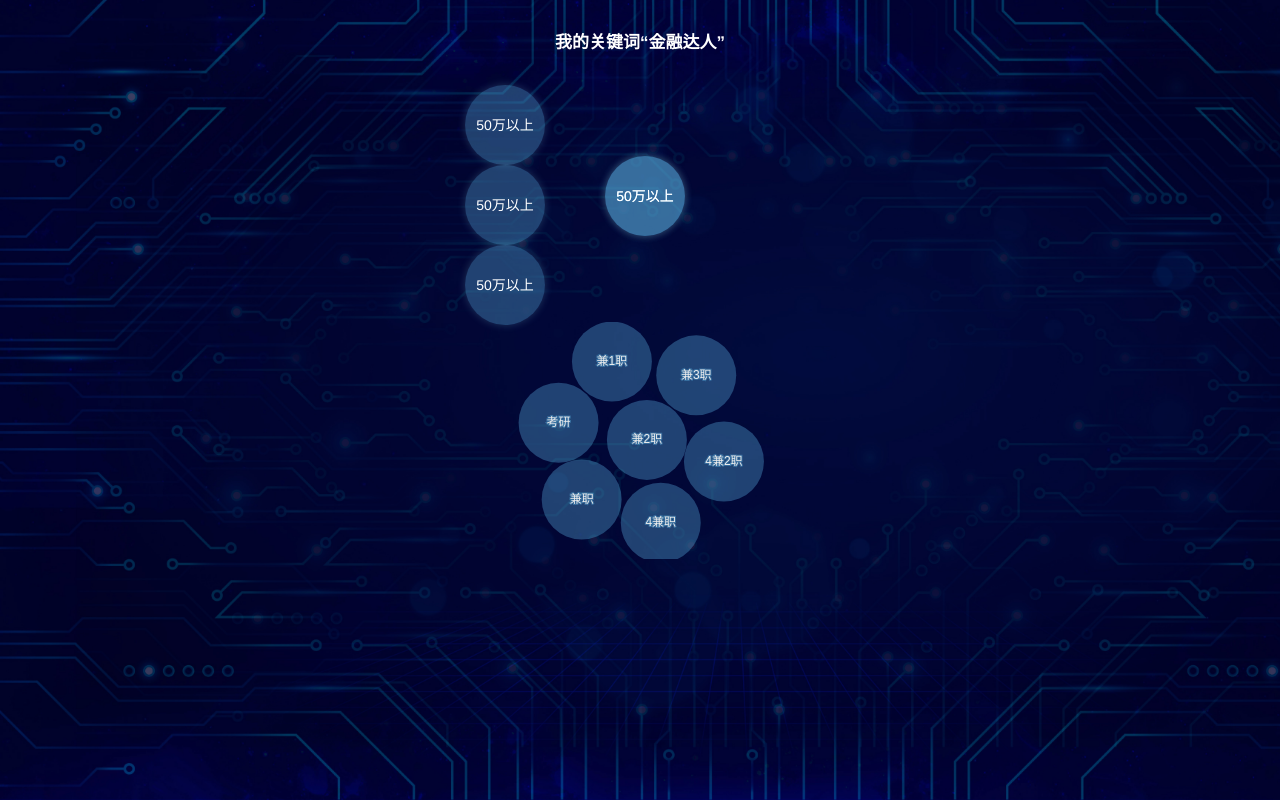
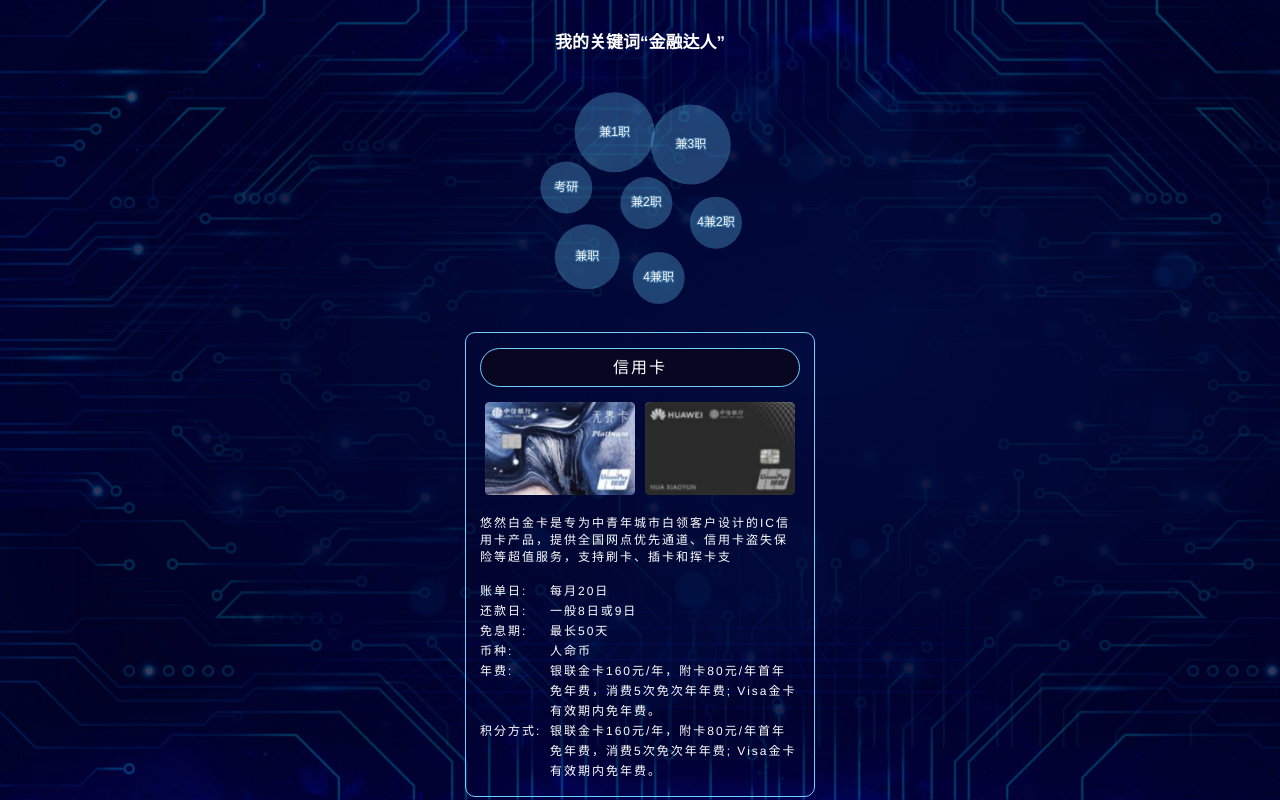
Before and after one commit to hhy5277/bigscreen_data, a Vue app: page /mobile in a window 1280 px wide. Built offline with nearby package versions, Linux system fonts and the light colour scheme; what @jiaminghi/data-view would draw is missing.

Commit message:
手机页面搭建完成

```diff
--- a/src/App.vue
+++ b/src/App.vue
@@ -6,7 +6,7 @@
 
 <script>
 export default {
-  name: "App"
+  name: "App",
 };
 </script>
 
@@ -17,6 +17,5 @@ export default {
   -moz-osx-font-smoothing: grayscale;
   height: 100%;
 }
-
 </style>
 <style lang="less" scoped></style>
--- a/src/views/details.vue
+++ b/src/views/details.vue
@@ -6,22 +6,22 @@
           <div class="virtual-left">
             <div class="con">
               <div class="radmenu" @click="cons">
-                <a href="#" class="show">爱好</a>
+                <a href="javascript:;" class="show">爱好</a>
                 <ul>
                   <li>
-                    <a href="#" class>旅游</a>
+                    <a href="javascript:;" class>旅游</a>
                   </li>
                   <li>
-                    <a href="#">打游戏</a>
+                    <a href="javascript:;">打游戏</a>
                   </li>
                   <li>
-                    <a href="#">美食</a>
+                    <a href="javascript:;">美食</a>
                   </li>
                   <li>
-                    <a href="#">电子产品</a>
+                    <a href="javascript:;">电子产品</a>
                   </li>
                   <li>
-                    <a href="#">摄影</a>
+                    <a href="javascript:;">摄影</a>
                   </li>
                 </ul>
               </div>
--- a/src/views/mobile.vue
+++ b/src/views/mobile.vue
@@ -2,11 +2,54 @@
   <div class="background">
     <div class="layout">
       <div class="keywords">我的关键词“金融达人”</div>
-      <div class="bubble-box">
+      <!-- <div class="bubble-box">
         <div class="bubble" v-for="item in rounds" :key="item.id">50万以上</div>
-      </div>
+      </div>-->
       <div class="bubble-box">
         <div id="main" ref="chart" style="width: 100%; height: 100%"></div>
+      </div>
+      <div class="analysis-box">
+        <div class="partBox card">
+          <!-- 信用卡 -->
+          <div class="title">信用卡</div>
+          <div class="cardBox">
+            <div class="imgbox">
+              <img src="../assets/images/firstone.png" alt />
+            </div>
+            <div class="imgbox">
+              <img src="../assets/images/secondone.png" alt />
+            </div>
+          </div>
+          <p>悠然白金卡是专为中青年城市白领客户设计的IC信用卡产品，提供全国网点优先通道、信用卡盗失保险等超值服务，支持刷卡、插卡和挥卡支</p>
+          <div class="virtualForm">
+            <div class="formItem" v-for="(item,index) in cartForm" :key="index">
+              <span class="label">{{item.label}}</span>
+              <span class="content">{{item.value}}</span>
+            </div>
+          </div>
+        </div>
+        <div class="partBox conduct">
+          <!-- 理财 -->
+          <div class="title">理财</div>
+          <div class="num">2.35%-2.23%</div>
+          <div class="contant">预期年化收益</div>
+          <div class="virtualForm">
+            <div class="formItem" v-for="(item,index) in conductForm" :key="index">
+              <span class="label">{{item.label}}</span>
+              <span class="content">{{item.value}}</span>
+            </div>
+          </div>
+        </div>
+        <div class="partBox loan">
+          <!-- 贷款 -->
+          <div class="title">贷款</div>
+          <div class="loanContainer">
+            <div class="loanItem" v-for="(item,index) in loanData" :key="index">
+              <div class="title">{{item.title}}</div>
+              <div class="listItem" v-for="(child,i) in item.list" :key="i">{{child}}</div>
+            </div>
+          </div>
+        </div>
       </div>
     </div>
   </div>
@@ -16,29 +59,143 @@
 export default {
   data() {
     return {
-      rounds: [
+      chart: null,
+      cartForm: [
         {
-          id: 1,
-          name: "50万"
+          label: "账单日:",
+          value: "每月20日",
         },
         {
-          id: 2,
-          name: "50万"
+          label: "还款日:",
+          value: "一般8日或9日",
         },
         {
-          id: 3,
-          name: "50万"
+          label: "免息期:",
+          value: "最长50天",
         },
         {
-          id: 4,
-          name: "50万"
+          label: "币种:",
+          value: "人命币",
         },
         {
-          id: 5,
-          name: "50万"
-        }
+          label: "年费:",
+          value:
+            "银联金卡160元/年，附卡80元/年首年免年费，消费5次免次年年费; Visa金卡有效期内免年费。",
+        },
+        {
+          label: "积分方式:",
+          value:
+            "银联金卡160元/年，附卡80元/年首年免年费，消费5次免次年年费; Visa金卡有效期内免年费。",
+        },
       ],
-      chart: null
+      conductForm: [
+        {
+          label: "产品系列:",
+          value: "安心得利一安心得利",
+        },
+        {
+          label: "币种:",
+          value: "人民币",
+        },
+        {
+          label: "起始日期:",
+          value: "2020/12/11",
+        },
+        {
+          label: "结束日期:",
+          value: "2020/12/11",
+        },
+        {
+          label: "起息日:",
+          value: "2020/12/04",
+        },
+        {
+          label: "到期日:",
+          value: "2021/06/22",
+        },
+        {
+          label: "投资期限:",
+          value: "200天",
+        },
+        {
+          label: "业绩基准:",
+          value: "3.28 % ",
+        },
+        {
+          label: "产品开封闭类型:",
+          value: "封闭",
+        },
+        {
+          label: "销售状态:",
+          value: "封闭",
+        },
+        {
+          label: "风险等级:",
+          value: "中低",
+        },
+        {
+          label: "收益类型:",
+          value: "业绩基准",
+        },
+        {
+          label: "发行区域:",
+          value: "全国发行",
+        },
+        {
+          label: "起购金额:",
+          value: "1000",
+        },
+        {
+          label: "发行机构:",
+          value: "中国农业银行",
+        },
+        {
+          label: "产品说明书:",
+          value: "请阅读产品说明书",
+        },
+      ],
+      loanData: [
+        {
+          title: "借款人具备什么条件",
+          list: [
+            "1、具有完全民事行为能力和合法有效的身份证件",
+            "2、具有偿还贷款本息的能力",
+            "3、信用状况良好",
+            "4、已签订合法有效的房屋买卖合同,且所购房屋用途为住宅",
+            "5、有不低于最低规定比例的首付款证明",
+            "6、则上以所购住房设定抵押担保",
+            "7、农业银行规定的其他条件",
+          ],
+        },
+        {
+          title: "贷款期限利和颇度是多少?",
+          list: [
+            "1、贷款期限最长不超过30年",
+            "2、贷款利率按照中国人民银行等有关规定执行",
+            "3、贷款最高额度不超过所购住房成交价格的80%，具体按照当地差别化住房信贷政策有关规定执行",
+          ],
+        },
+        {
+          title: "借款人具备什么条件?",
+          list: [
+            "1、具有完全民事行为能力和合法有效的身份证件",
+            "2、具有偿还贷款本息的能力",
+            "3、信用状况良好",
+            "4、已签订合法有效的房屋买卖合同,且所购房屋用途为住宅",
+            "5、有不低于最低规定比例的首付款证明",
+            "6、则上以所购住房设定抵押担保",
+            "7、农业银行规定的其他条件",
+          ],
+        },
+        {
+          title: "贷款期限利和颇度是多少?",
+          list: [
+            "1、贷款期限最长不超过30年",
+            "2、贷款利率按照中国人民银行等有关规定执行",
+            "3、贷款最高额度不超过所购住房成交价格的80%，具体按照当地差别化住房信贷政策有关规定执行",
+          ],
+        },
+      ],
     };
   },
   mounted() {
@@ -49,12 +206,28 @@ export default {
       var echarts = require("echarts");
       // 基于准备好的dom，初始化echarts实例
       var myChart = echarts.init(document.getElementById("main"));
-
+      let sizes = [52, 65, 80];
+      let names = [
+        "考研",
+        "兼职",
+        "兼1职",
+        "兼2职",
+        "兼3职",
+        "4兼职",
+        "4兼2职",
+      ];
+      let data = names.map((item) => {
+        return {
+          name: item,
+          symbolSize: sizes[Math.floor(Math.random() * 3)],
+          draggable: true,
+        };
+      });
       // 绘制图表
 
       myChart.setOption({
         tooltip: {},
-        animationDurationUpdate: function(idx) {
+        animationDurationUpdate: function (idx) {
           // 越往后的数据延迟越大
           return idx * 100;
         },
@@ -66,67 +239,111 @@ export default {
             type: "graph",
             layout: "force",
             force: {
-              repulsion: 110,
-              edgeLength: 10
+              repulsion: 90,
+              edgeLength: 10,
             },
             label: {
               normal: {
-                show: true
-              }
+                show: true,
+              },
             },
-            tooltip:{
-             show:false
+            tooltip: {
+              show: false,
             },
-            data: [
-              {
-                name: "考研",
-                symbolSize: 80,
-                draggable: true
-              },
-              {
-                name: "兼职",
-                symbolSize: 80,
-                draggable: true,
-              },
-              {
-                name: "兼1职",
-                symbolSize: 80,
-                draggable: true,
-              },
-              {
-                name: "兼2职",
-                symbolSize: 80,
-                draggable: true,
-              },
-              {
-                name: "兼3职",
-                symbolSize: 80,
-                draggable: true,
-              },
-              {
-                name: "4兼职",
-                symbolSize: 80,
-                draggable: true,
-              },
-              {
-                name: "4兼2职",
-                symbolSize: 80,
-                draggable: true,
-              },
-
-            ]
-          }
-        ]
+            data,
+          },
+        ],
       });
-    }
-  }
+    },
+  },
 };
 </script>
 
 <style lang="less" scoped>
+.analysis-box {
+  padding-bottom: 40px;
+  .partBox {
+    border: 1px solid #72cfff;
+    border-radius: 10px;
+    margin: 10px 0px;
+    color: #ffffff;
+    padding: 15px 14px;
+    text-align: left;
+    font-size: 12px;
+    letter-spacing: 2px;
+
+    & > .title {
+      font-size: 16px;
+      text-align: center;
+      border-radius: 300px;
+      border: 1px solid #72cfff;
+      line-height: 37px;
+      margin-bottom: 15px;
+      background: #080621;
+    }
+    .cardBox {
+      display: flex;
+      margin-bottom: 15px;
+      .imgbox {
+        flex: 1;
+        margin: 0 5px;
+        img {
+          width: 100%;
+          max-width: 180px;
+        }
+      }
+    }
+    p {
+      margin-bottom: 15px;
+    }
+    .virtualForm {
+      .formItem {
+        display: flex;
+        line-height: 20px;
+        .label {
+          min-width: 70px;
+        }
+        .content {
+          float: 1;
+        }
+      }
+    }
+  }
+  .conduct {
+    .num {
+      margin: 20px 0 10px;
+      font-weight: 700;
+      font-size: 40px;
+      text-align: center;
+    }
+    .contant {
+      line-height: 25px;
+      letter-spacing: 2px;
+      text-align: center;
+    }
+  }
+  .loanContainer {
+    height: 100%;
+    padding: 0 15px 20px;
+    overflow-y: scroll;
+    .loanItem {
+      .title {
+        background-color: #1e9cdb60;
+        text-align: center;
+        height: 40px;
+        line-height: 40px;
+        margin-bottom: 8px;
+        margin-top: 15px;
+      }
+      line-height: 25px;
+    }
+  }
+}
+///////////以上zxf
 .background {
   width: 100%;
   height: 100%;
+  overflow: scroll;
   background: url("../assets/images/back.jpg") no-repeat;
   background-size: cover;
   .layout {
@@ -164,7 +381,6 @@ export default {
       top: 30%;
       left: 40%;
     }
-
   }
 }
 </style>
```
